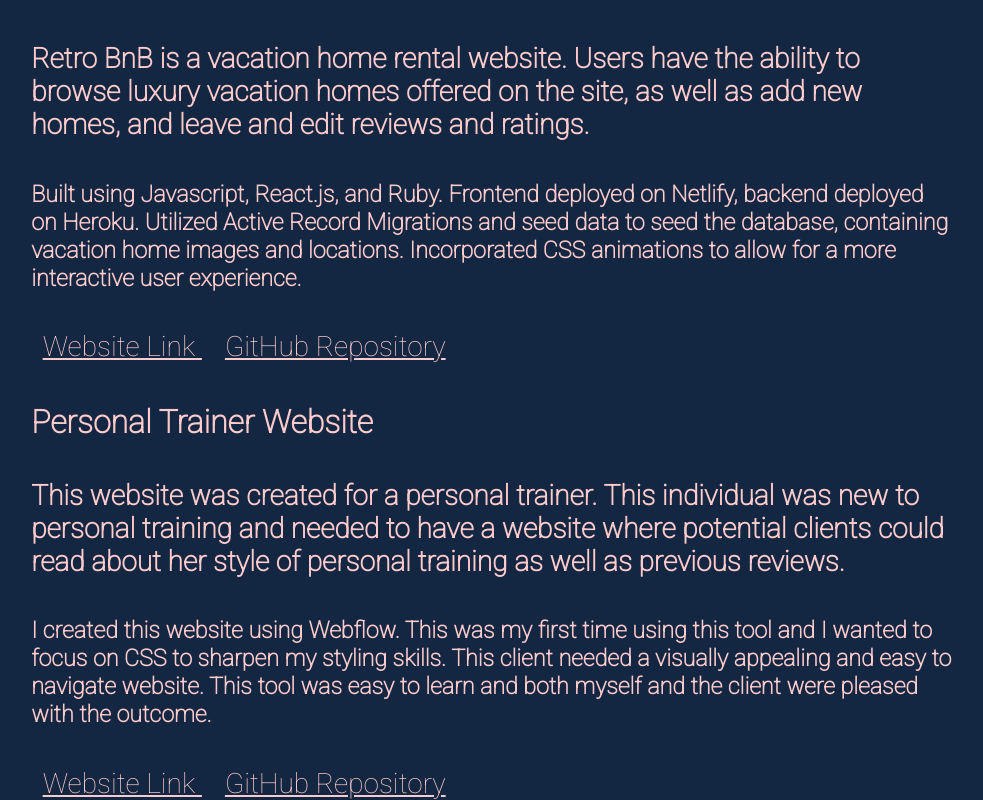
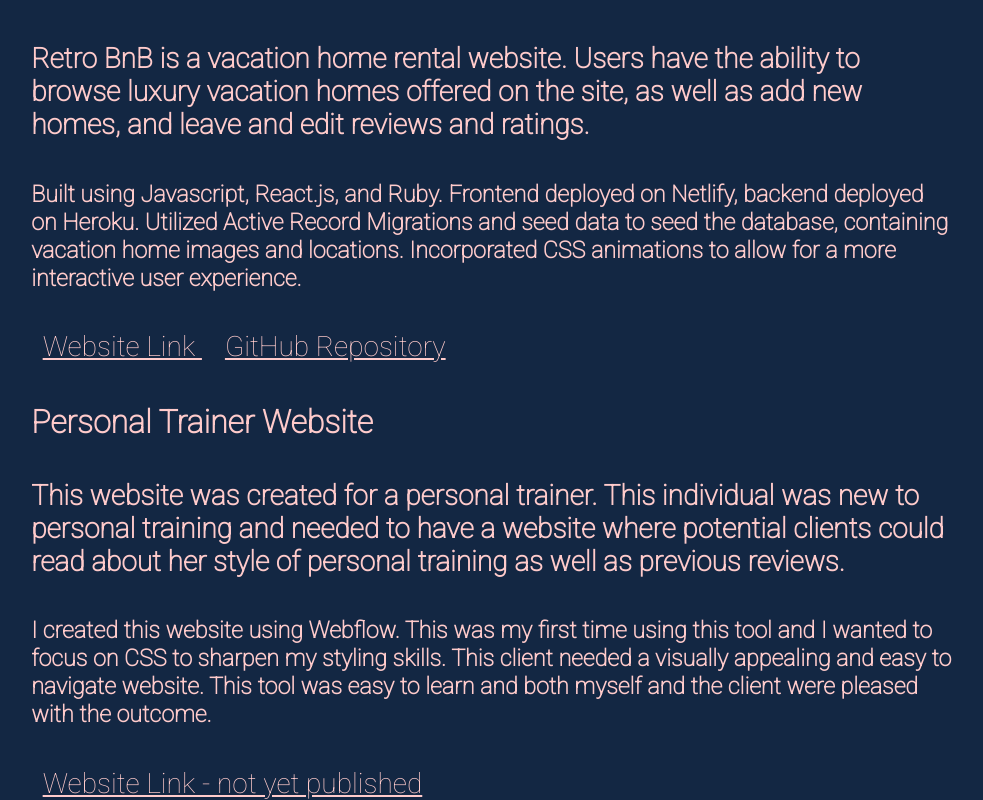
Before and after one commit to bc-kelly/portfolio, a React (Create React App) app: page /projects in a window 1280 px wide. Shown: the part 1281-2081 px from the top of the page, without its empty margins (190-1173 px from the left). Built offline with nearby package versions, Linux system fonts and the light colour scheme.

Commit message:
personal trainer project

```diff
--- a/src/Projects.js
+++ b/src/Projects.js
@@ -49,8 +49,7 @@ function Projects() {
           </h4>
           <h5 className="description-two"> I created this website using Webflow. This was my first time using this tool and I wanted to focus on CSS to sharpen my styling skills. This client needed a visually appealing and easy to navigate website. This tool was easy to learn and both myself and the client were pleased with the outcome.
           </h5>
-          <a className="website-link" href="https://hotelproject-react.netlify.app/"> Website Link </a>
-          <a className="website-link" href="https://github.com/bc-kelly/phase-3-project-front-end"> GitHub Repository</a>
+          <a className="website-link" href=""> Website Link - not yet published </a>
         </div>
       </div>
     </div>
```
